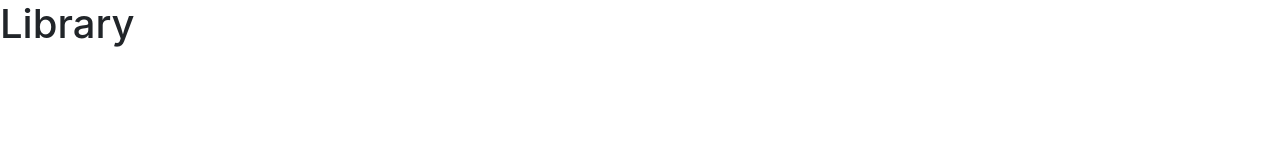
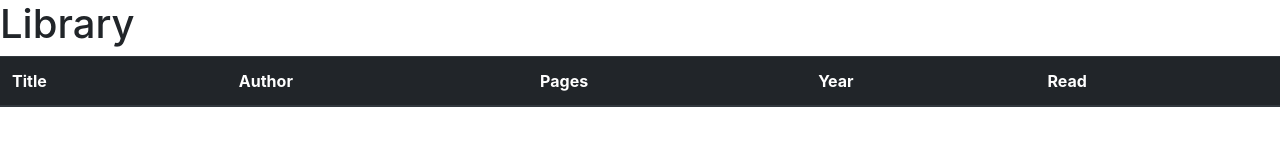
Before and after one commit to norkitorki/odin-project-library, a plain HTML site: page index.html in a window 1280 px wide. Drawn offline with Linux system fonts and the light colour scheme.

Commit message:
Add table

```diff
--- a/index.html
+++ b/index.html
@@ -10,5 +10,20 @@
   <body>
     <h1>Library</h1>
 
+    <main>
+      <table class="table">
+        <thead class="thead-dark">
+          <tr>
+            <th>Title</th>
+            <th>Author</th>
+            <th>Pages</th>
+            <th>Year</th>
+            <th>Read</th>
+          </tr>
+        </thead>
+        <tbody>
+        </tbody>
+      </table>
+    </main>
   </body>
 </html>
```
